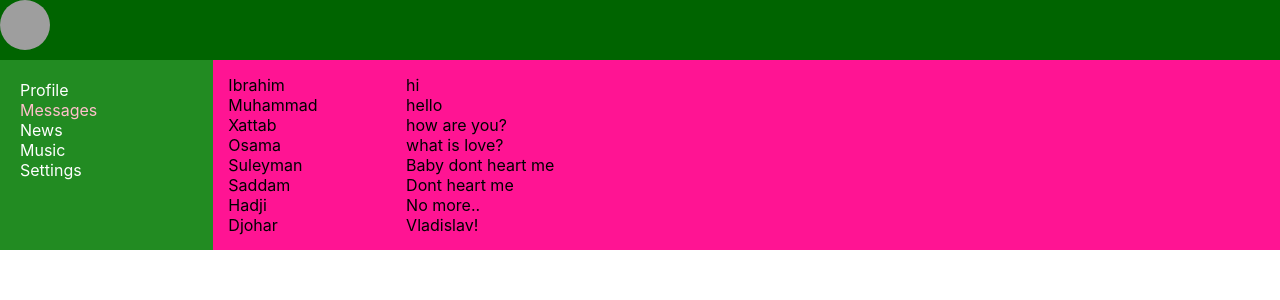
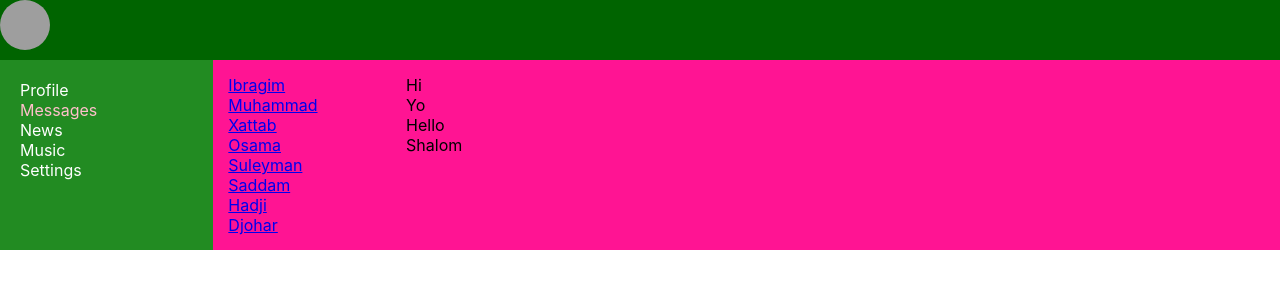
Before and after one commit to boevoivertolet/samurai-way-main, a React (Create React App) app: page /dialogs in a window 1280 px wide. Shown: the top 300 px of the page. Built offline with nearby package versions, Linux system fonts and the light colour scheme; grey boxes are pictures that could not be loaded.

Commit message:
refactor code. Add new components. Profileinfo.tsx Profileinfo.module.css

```diff
--- a/src/components/Dialogs/Dialogs.tsx
+++ b/src/components/Dialogs/Dialogs.tsx
@@ -1,45 +1,42 @@
 import React from "react";
+import {NavLink} from "react-router-dom";
 import c from './Dialogs.module.css'
 
+
+const DialogItem = (props: any) => {
+    let path = '/dialogs/' + props.id;
+    return (
+        <div className={c.dialog + '' + c.active}>
+            <NavLink to={path}>{props.name}</NavLink>
+        </div>
+    )
+
+}
+
+const Message = (props: any) => {
+    return (<div className={c.dialog}>{props.message}</div>
+    )
+
+}
 
 export const Dialogs = () => {
     return (
         <div className={c.dialogs}>
             <div className={c.dialogsItems}>
-                <div className={c.dialog +''+c.active}>
-                    Ibrahim
-                </div>
-                <div className={c.dialog}>
-                    Muhammad
-                </div>
-                <div className={c.dialog}>
-                    Xattab
-                </div>
-                <div className={c.dialog}>
-                    Osama
-                </div>
-                <div className={c.dialog}>
-                    Suleyman
-                </div>
-                <div className={c.dialog}>
-                    Saddam
-                </div>
-                <div className={c.dialog}>
-                    Hadji
-                </div>
-                <div className={c.dialog}>
-                    Djohar
-                </div>
+                <DialogItem name='Ibragim' id='1'/>
+                <DialogItem name='Muhammad' id='2'/>
+                <DialogItem name='Xattab' id='3'/>
+                <DialogItem name='Osama' id='4'/>
+                <DialogItem name='Suleyman' id='5'/>
+                <DialogItem name='Saddam' id='6'/>
+                <DialogItem name='Hadji' id='7'/>
+                <DialogItem name='Djohar' id='8'/>
             </div>
             <div className={c.messages}>
-                <div className={c.message}>hi</div>
-                <div className={c.message}>hello</div>
-                <div className={c.message}>how are you?</div>
-                <div className={c.message}>what is love?</div>
-                <div className={c.message}>Baby dont heart me</div>
-                <div className={c.message}>Dont heart me</div>
-                <div className={c.message}>No more..</div>
-                <div className={c.message}>Vladislav!</div>
+                <Message message='Hi'/>
+                <Message message='Yo'/>
+                <Message message='Hello'/>
+                <Message message='Shalom'/>
 
             </div>
         </div>
--- a/src/components/Profile/Myposts/MyPosts.module.css
+++ b/src/components/Profile/Myposts/MyPosts.module.css
@@ -1,3 +1,6 @@
+.postsBlock {
+    padding: 10px;
+}
 .posts {
-
+    margin-top: 20px;
 }
--- a/src/components/Profile/Myposts/MyPosts.tsx
+++ b/src/components/Profile/Myposts/MyPosts.tsx
@@ -5,10 +5,13 @@ import Post from "./post/Post";
 
 const MyPosts = (props: any) => {
     return (
-        <div>
-            {props.myposts}
+        <div className={c.postsBlock}>
+            <h3>{props.myposts}</h3>
             <div>
-                <textarea></textarea>
+                <div>
+                    <textarea></textarea>
+                </div>
+
                 <button>Add post</button>
             </div>
             <div className={c.posts}>
--- /dev/null
+++ b/src/components/Profile/Myposts/Profileinfo/Profileinfo.module.css
@@ -0,0 +1,7 @@
+.img {
+    width: 1600px;
+    height: 400px;
+}
+.descriptionBlock {
+  padding: 10px;
+}
--- /dev/null
+++ b/src/components/Profile/Myposts/Profileinfo/Profileinfo.tsx
@@ -0,0 +1,19 @@
+import React from 'react';
+import c from './Profileinfo.module.css';
+
+
+const ProfileInfo = () => {
+    return (
+        <div>
+            <div>
+                <img className={c.img}
+                     src='https://memepedia.ru/wp-content/uploads/2020/10/ljagushonok-pepe-bet.jpg'/>
+            </div>
+            <div className={c.descriptionBlock}>
+                ava + description
+            </div>
+        </div>
+    )
+}
+
+export default ProfileInfo;
--- a/src/components/Profile/Profile.tsx
+++ b/src/components/Profile/Profile.tsx
@@ -1,18 +1,14 @@
 import React from 'react';
 import c from './Profile.module.css';
 import MyPosts from "./Myposts/MyPosts";
+import ProfileInfo from "./Myposts/Profileinfo/Profileinfo";
+
 
 const Profile = () => {
     return (
-        <div>
-            <div>
-                <img className={c.img}
-                     src='https://memepedia.ru/wp-content/uploads/2020/10/ljagushonok-pepe-bet.jpg'/>
-            </div>
-            <div>
-                ava + description
-            </div>
-            <MyPosts myposts='My Posts'/>
+        <div className={c.content}>
+           <ProfileInfo/>
+            <MyPosts myposts = 'My Posts'/>
         </div>
     )
 }
```
